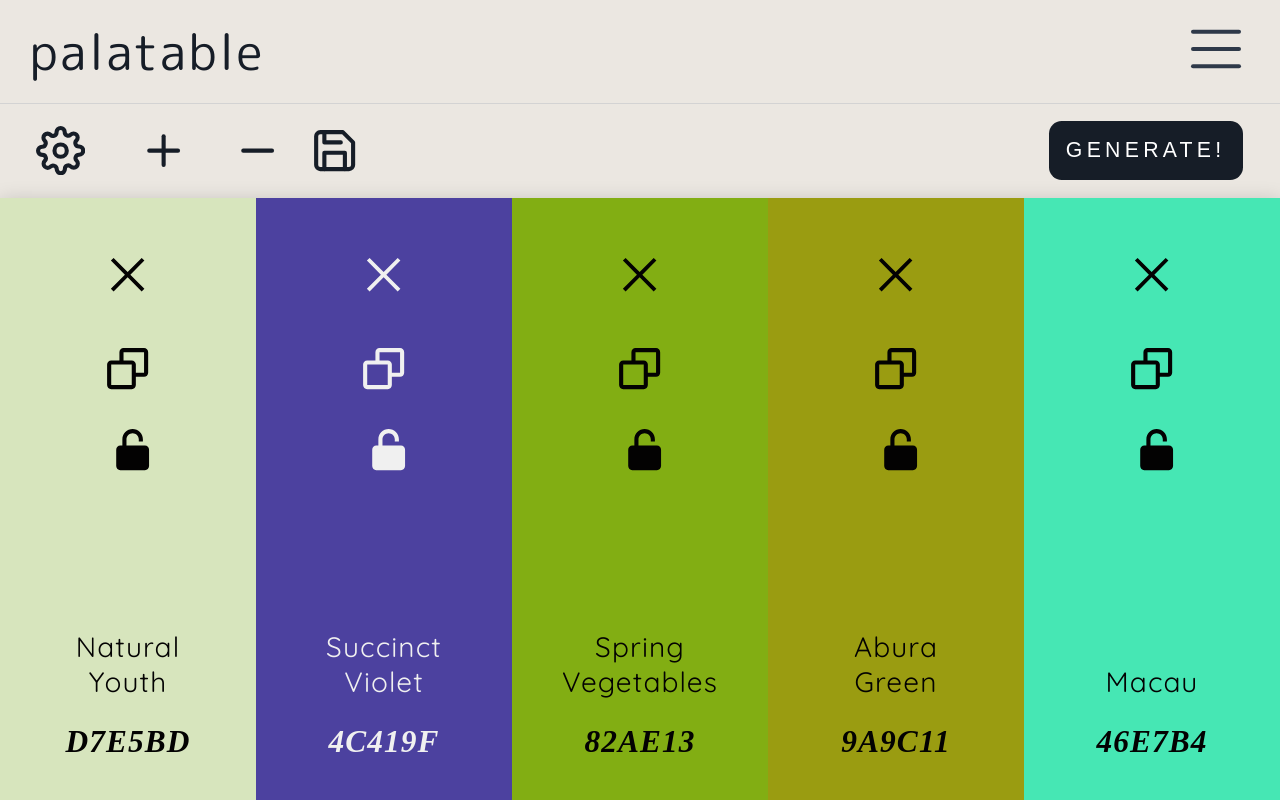
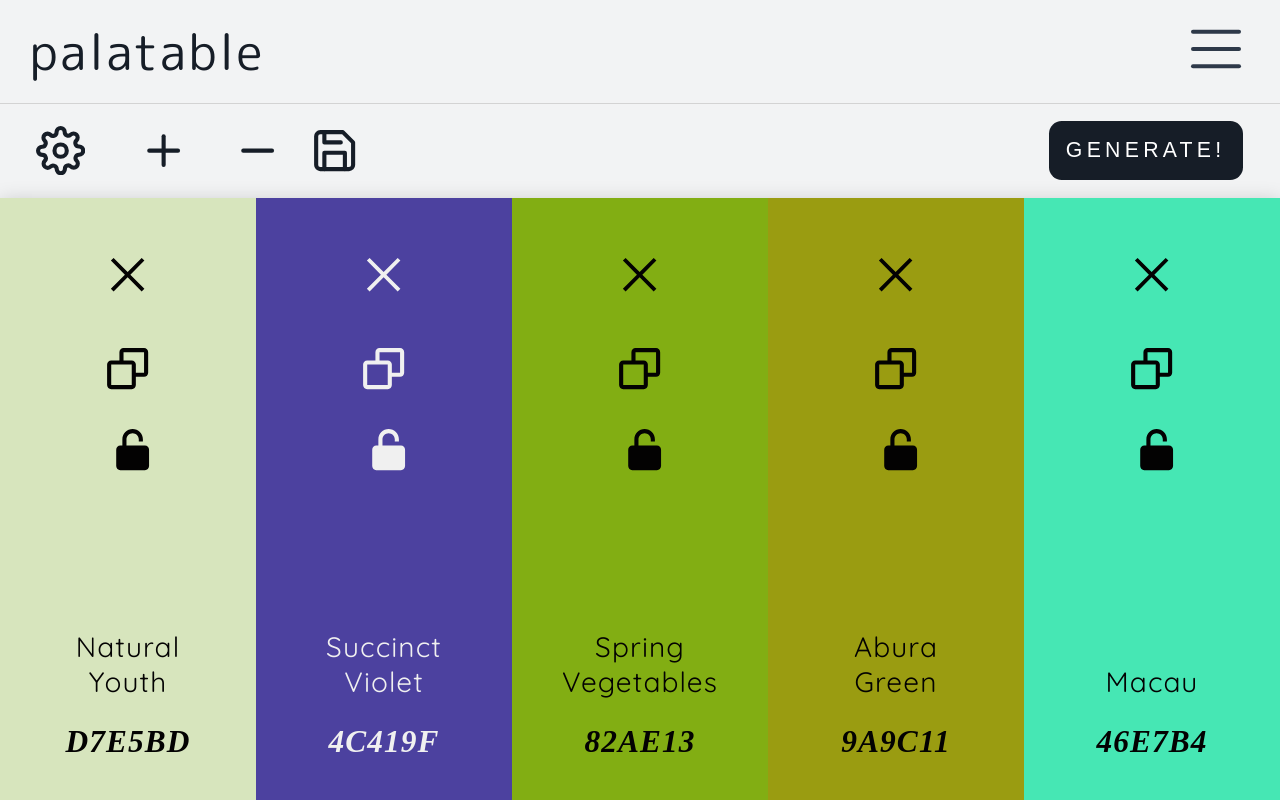
Before and after one commit to maxkatilius/palatable, a React (Vite) app: page / in a window 1280 px wide. Built offline with nearby package versions, Linux system fonts and the light colour scheme; a web font is replaced by a local one.

Commit message:
background color changed

```diff
--- a/src/css/styles.css
+++ b/src/css/styles.css
@@ -13,7 +13,7 @@ html, body {
 body {
     font-family: 'Quicksand', sans-serif;
     color: #161D27;
-    background-color: #EBE7E1;
+    background-color: #F2F3F4;
     overflow-x: hidden;
 }
 
@@ -1139,7 +1139,7 @@ input[type="color"] {
     .generator-controls {
         padding: 0.6em 1.2em;
         order: -1;
-        box-shadow: 0 3px 1\px -2px rgba(0, 0, 0, 0.2);
+        box-shadow: none;
     }
 
     .remove-color-icon {
```
